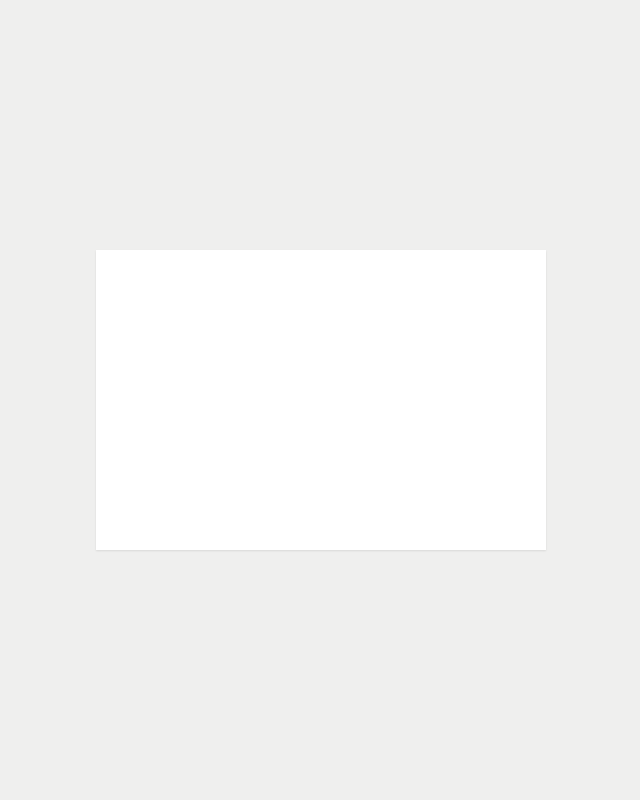
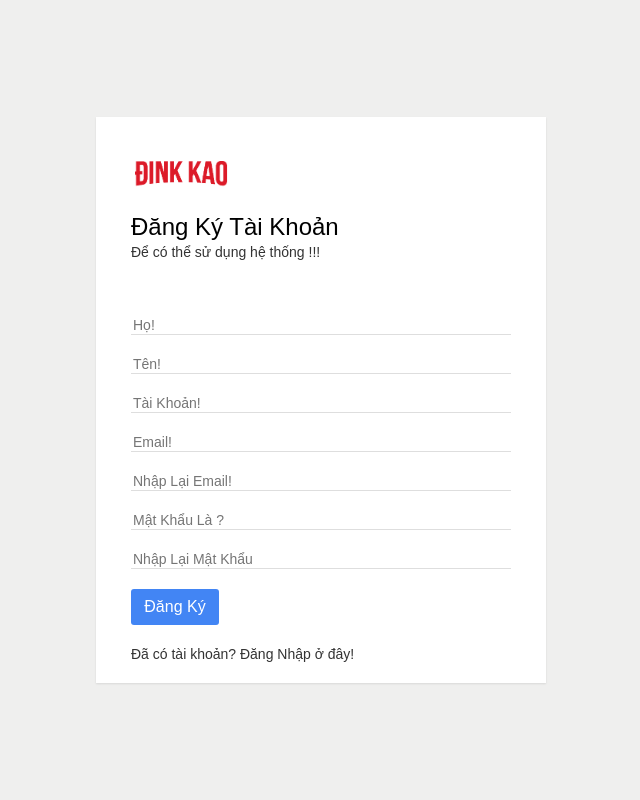
Before and after one commit to hideonhp/Archive_Php_movie, a PHP site: page /register.php in a window 1280 px wide. Shown: the whole page, without its empty margins (319-959 px from the left). Run offline with PHP 8.4, Linux system fonts and the light colour scheme.

Commit message:
Add: Login File

```diff
--- a/assets/style/style.css
+++ b/assets/style/style.css
@@ -4,6 +4,12 @@ body {
      padding: 0;
      margin: 0;
 }
+* {
+     font-family: Arial, Helvetica, sans-serif;
+     color: #333;
+     box-sizing: border-box;
+}
+
 .sICon {
      background-color: #efefee;
      height: 100vh;
@@ -17,4 +23,58 @@ body {
      max-height: 100%;
      width: 450px;
      box-shadow: rgba(0, 0, 0, 0.1) 0 1px 2px;
+     padding: 20px 35px;
+     overflow-y: auto;
 }
+.col form {
+     display: flex;
+     flex-direction: column;
+     padding-top: 25px;
+}
+
+.col form input[type="text"],
+.col form input[type="email"],
+.col form input[type="password"] {
+     font-size: 14px;
+     margin: 10px 0;
+     border: none;
+     border-bottom: 1px solid #dedede;
+}
+
+.col .hd span {
+     font-size: 14px;
+}
+.col .hd img {
+     width: 100px;
+}
+
+.col .hd {
+     padding: 20px 0;
+ }
+
+.col h3 {
+     font-size: 24px;
+     font-weight: 400;
+     line-height: 32px;
+     margin: 0;
+     padding-top: 16px;
+     color: #000;
+}
+
+.col form input[type="submit"] {
+     background-color: #4285f4;
+     color: #fff;
+     height: 36px;
+     width: 88px;
+     border: none;
+     border-radius: 3px;
+     font-weight: 500;
+     margin-top: 10px;
+     margin-bottom: 20px;
+     font-size: 16px;
+}
+.sIMes {
+     font-size: 14px;
+     font-weight: 400;
+     text-decoration: none;
+}
--- a/register.php
+++ b/register.php
@@ -1,3 +1,8 @@
+<?php
+if (isset($_POST["sm"])) {
+     echo "ok";
+}
+?>
 <!DOCTYPE html>
 <html>
 
@@ -8,7 +13,36 @@
 
 <body>
      <div class="sICon">
-          <div class="col"></div>
+          <div class="col">
+               <div class="hd">
+                    <img src="assets/images/logo.png" title="Logo" alt="logo">
+                    <h3>Đăng Ký Tài Khoản</h3>
+                    <span>Để có thể sử dụng hệ thống !!!</span>
+               </div>
+
+               <form method="POST">
+
+                    <input type="text" name="fName" placeholder="Họ!" required />
+
+                    <input type="text" name="lName" placeholder="Tên!" required />
+
+                    <input type="text" name="uName" placeholder="Tài Khoản!" required />
+
+                    <input type="email" name="email" placeholder="Email!" required />
+
+                    <input type="email" name="conEmail" placeholder="Nhập Lại Email!" required />
+
+                    <input type="password" name="pwd" placeholder="Mật Khẩu Là ?" required />
+
+                    <input type="password" name="conPwd" placeholder="Nhập Lại Mật Khẩu" required />
+
+                    <input type="submit" name="sm" value="Đăng Ký" />
+
+               </form>
+
+               <a href="login.php" class="sIMes">Đã có tài khoản? Đăng Nhập ở đây!</a>
+
+          </div>
      </div>
 </body>
 
```
Also changed, not shown: login.php (added, +41 -0 lines), assets/images/logo.png (added).
